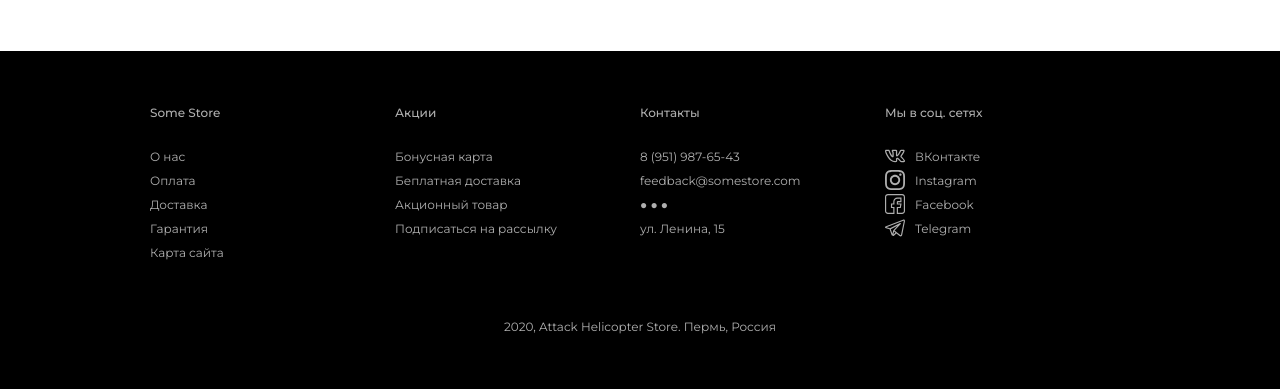
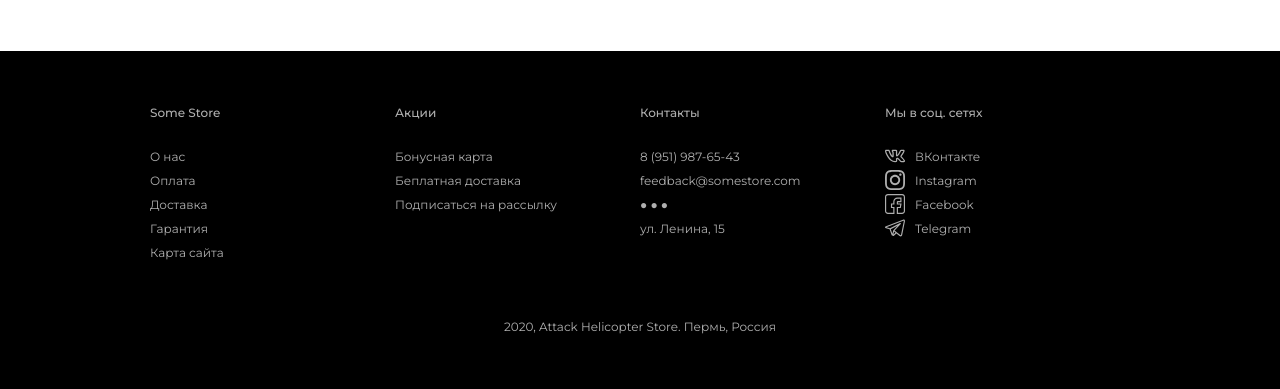
Before and after one commit to apap26/a_helicopter_TRPO, a Django app: page /about in a window 1280 px wide. Shown: the part 411-800 px from the top of the page. Run offline with Django 3.2, Linux system fonts and the light colour scheme; some libraries are stand-ins or nearby versions.

Commit message:
removed stocks in the footer

```diff
--- a/templates/base_extended.html
+++ b/templates/base_extended.html
@@ -91,7 +91,6 @@
                 <p class="header_col">Акции</p>
                 <a>Бонусная карта</a>
                 <a>Беплатная доставка</a>
-                <a>Акционный товар</a>
                 <a>Подписаться на рассылку</a>
             </div>
         </div>
```
